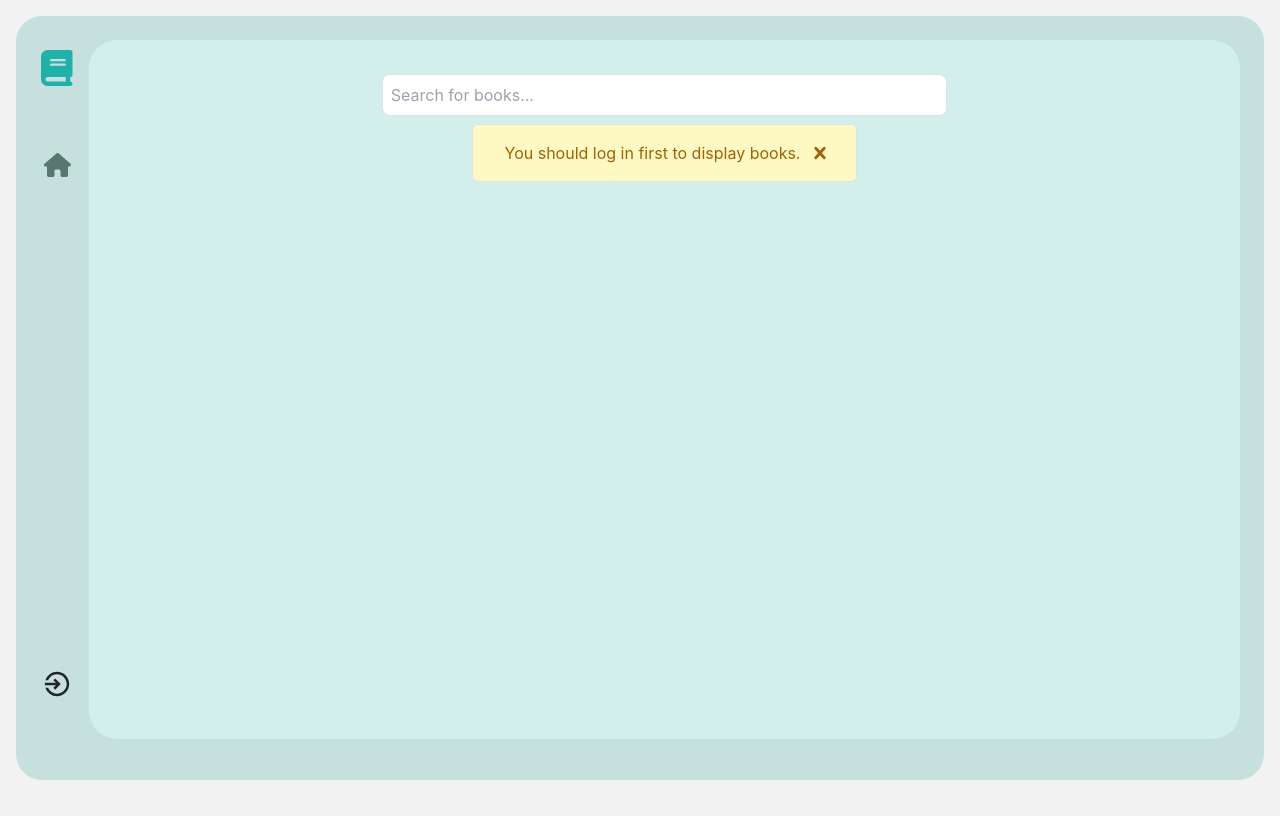
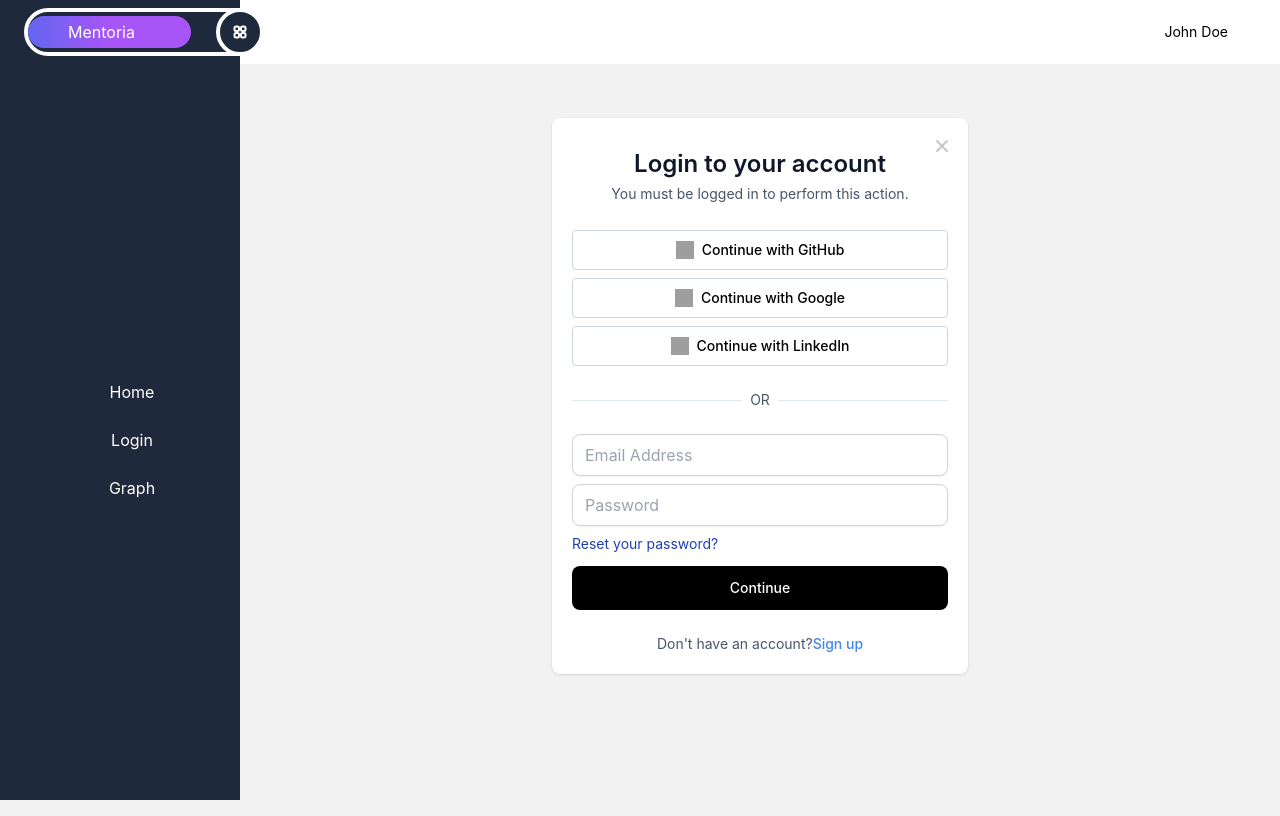
Before and after one commit to Yo445/Mentora, a React (Create React App) app in the folder Client/: page /login in a window 1280 px wide. Before the commit this address led to /home. Built offline with nearby package versions, Linux system fonts and the light colour scheme; grey boxes are pictures that could not be loaded.

Commit message:
add project structure and style

```diff
--- a/Client/package.json
+++ b/Client/package.json
@@ -1,5 +1,5 @@
 {
-  "name": "Libri",
+  "name": "Mentoria",
   "version": "0.1.0",
   "private": true,
   "dependencies": {
--- a/Client/public/index.html
+++ b/Client/public/index.html
@@ -4,7 +4,7 @@
     <meta charset="utf-8" />
     <link rel="icon" href="./icon.png" />
     <meta name="viewport" content="width=device-width, initial-scale=1" />
-    <title>Libri</title>
+    <title>Mentoria</title>
   </head>
   <body>
     <div id="root"></div>
--- a/Client/src/App.jsx
+++ b/Client/src/App.jsx
@@ -1,25 +1,30 @@
-import React from 'react'
-import { Outlet } from "react-router-dom";
+import React, { useState } from 'react';
 import './App.css';
 import SideBar from './Components/Shared/SideBar';
-import 'bootstrap/dist/css/bootstrap.min.css'
-
+import { Outlet } from 'react-router-dom';
 
 export default function App() {
+  const [isSidebarOpen, setIsSidebarOpen] = useState(true);
+
+  const toggleSidebar = () => {
+    setIsSidebarOpen(!isSidebarOpen);
+  };
+
   return (
-    <div className='app-section '>
-    <div className="user-dashboard">
-      <div className="user-dashboard__content">
-      {/* side bar */}
-      <SideBar />
-        {/* dispaly section outlet*/}
-        <div className="user-dashboard__projects-section">
-          <div className="user-dashboard__project-boxes jsGridView">
-              <Outlet />
+    <>
+      <SideBar isOpen={isSidebarOpen} toggleSidebar={toggleSidebar} />
+      <div
+        className={`content transform ease-in-out duration-500 pt-20 px-2 md:px-5 pb-4 ${
+          isSidebarOpen ? 'ml-12 md:ml-60' : 'ml-12'
+        }`}
+      >
+        <div className="flex flex-wrap my-5 -mx-2">
+          <div className="w-full lg:w-1/3 p-2">
+            {/* Add your content or outlet here */}
+            <Outlet />
           </div>
         </div>
       </div>
-    </div>
-    </div>
-  )
+    </>
+  );
 }
--- a/Client/src/Components/Auth/Login.jsx
+++ b/Client/src/Components/Auth/Login.jsx
@@ -43,81 +43,132 @@ const Login = () => {
   };
 
   return (
-    <section className="bg-90  flex box-border justify-center items-center mt-[30px]">
-      <div className="bg-[gainsboro] rounded-2xl flex max-w-3xl p-5 items-center">
-        <div className="md:w-1/2 px-8">
-          <h2 className="font-bold text-3xl text-[#2a626e] mb-[30px]">Login</h2>
-          {/* Error Alert */}
-          {login.err.map((error, index) => (
     <div
-              key={index}
-              className="flex inline-flex justify-between bg-red-100 border border-red-400 text-red-700 px-4 py-3 my-2 rounded  "
-              role="alert"
+      id="login-popup"
+      tabindex="-1"
+      class="   fixed top-[20em] right-0 left-0 z-50 h-full items-center justify-center flex"
     >
-              <span className="block sm:inline pl-2">{login.err}</span>
-              <span
-                className="inline"
-                onClick={(e) => e.currentTarget.parentNode.remove()}
+      <div class="relative p-4 w-full max-w-md h-full md:h-auto">
+        <div class="relative bg-white rounded-lg shadow">
+          <button
+            type="button"
+            class="absolute top-3 right-2.5 text-gray-400 bg-transparent hover:bg-gray-200 hover:text-gray-900 rounded-lg text-sm p-1.5 ml-auto inline-flex items-center popup-close"
           >
             <svg
-                  className="fill-current h-6 w-6"
-                  role="button"
+              aria-hidden="true"
+              class="w-5 h-5"
+              fill="#c6c7c7"
+              viewBox="0 0 20 20"
               xmlns="http://www.w3.org/2000/svg"
-                  viewBox="0 0 20 20"
             >
-                  <title>Close</title>
-                  <path d="M14.348 14.849a1.2 1.2 0 0 1-1.697 0L10 11.819l-2.651 3.029a1.2 1.2 0 1 1-1.697-1.697l2.758-3.15-2.759-3.152a1.2 1.2 0 1 1 1.697-1.697L10 8.183l2.651-3.031a1.2 1.2 0 1 1 1.697 1.697l-2.758 3.152 2.758 3.15a1.2 1.2 0 0 1 0 1.698z" />
+              <path
+                fill-rule="evenodd"
+                d="M4.293 4.293a1 1 0 011.414 0L10 8.586l4.293-4.293a1 1 0 111.414 1.414L11.414 10l4.293 4.293a1 1 0 01-1.414 1.414L10 11.414l-4.293 4.293a1 1 0 01-1.414-1.414L8.586 10 4.293 5.707a1 1 0 010-1.414z"
+                cliprule="evenodd"
+              ></path>
             </svg>
-              </span>
+            <span class="sr-only">Close popup</span>
+          </button>
+
+          <div class="p-5">
+            <h3 class="text-2xl mb-0.5 font-medium"></h3>
+            <p class="mb-4 text-sm font-normal text-gray-800"></p>
+
+            <div class="text-center">
+              <p class="mb-3 text-2xl font-semibold leading-5 text-slate-900">
+                Login to your account
+              </p>
+              <p class="mt-2 text-sm leading-4 text-slate-600">
+                You must be logged in to perform this action.
+              </p>
             </div>
-           ))}
 
-          <form onSubmit={LoginFun} className="flex flex-col gap-4">
+            <div class="mt-7 flex flex-col gap-2">
+              <button class="inline-flex h-10 w-full items-center justify-center gap-2 rounded border border-slate-300 bg-white p-2 text-sm font-medium text-black outline-none focus:ring-2 focus:ring-[#333] focus:ring-offset-1 disabled:cursor-not-allowed disabled:opacity-60">
+                <img
+                  src="https://www.svgrepo.com/show/512317/github-142.svg"
+                  alt="GitHub"
+                  class="h-[18px] w-[18px] "
+                />
+                Continue with GitHub
+              </button>
+
+              <button class="inline-flex h-10 w-full items-center justify-center gap-2 rounded border border-slate-300 bg-white p-2 text-sm font-medium text-black outline-none focus:ring-2 focus:ring-[#333] focus:ring-offset-1 disabled:cursor-not-allowed disabled:opacity-60">
+                <img
+                  src="https://www.svgrepo.com/show/475656/google-color.svg"
+                  alt="Google"
+                  class="h-[18px] w-[18px] "
+                />
+                Continue with Google
+              </button>
+
+              <button class="inline-flex h-10 w-full items-center justify-center gap-2 rounded border border-slate-300 bg-white p-2 text-sm font-medium text-black outline-none focus:ring-2 focus:ring-[#333] focus:ring-offset-1 disabled:cursor-not-allowed disabled:opacity-60">
+                <img
+                  src="https://www.svgrepo.com/show/448234/linkedin.svg"
+                  alt="Google"
+                  class="h-[18px] w-[18px] "
+                />
+                Continue with LinkedIn
+              </button>
+            </div>
+
+            <div class="flex w-full items-center gap-2 py-6 text-sm text-slate-600">
+              <div class="h-px w-full bg-slate-200"></div>
+              OR
+              <div class="h-px w-full bg-slate-200"></div>
+            </div>
+
+            <form class="w-full">
+              <label for="email" class="sr-only">
+                Email address
+              </label>
               <input
-              className="p-2 mt-8 rounded-xl border w-full"
-              type="text"
-              name="name"
-              placeholder="Username"
-              value={login.username}
-              onChange={(e) => setLogin({ ...login, username: e.target.value })}
+                name="email"
+                type="email"
+                autocomplete="email"
+                required=""
+                class="block w-full rounded-lg border border-gray-300 px-3 py-2 shadow-sm outline-none placeholder:text-gray-400 focus:ring-2 focus:ring-black focus:ring-offset-1"
+                placeholder="Email Address"
+                value=""
               />
-
+              <label for="password" class="sr-only">
+                Password
+              </label>
               <input
-              className="p-2 rounded-xl border w-full"
+                name="password"
                 type="password"
-              name="password"
-              id="password"
+                autocomplete="current-password"
+                required=""
+                class="mt-2 block w-full rounded-lg border border-gray-300 px-3 py-2 shadow-sm outline-none placeholder:text-gray-400 focus:ring-2 focus:ring-black focus:ring-offset-1"
                 placeholder="Password"
-              value={login.password}
-              onChange={(e) => setLogin({ ...login, password: e.target.value })}
+                value=""
               />
+              <p class="mb-3 mt-2 text-sm text-gray-500">
+                <a
+                  href="/forgot-password"
+                  class="text-blue-800 hover:text-blue-600"
+                >
+                  Reset your password?
+                </a>
+              </p>
               <button
-              className="bg-[#20b2aa] text-white py-2 rounded-xl hover:scale-105 duration-300 hover:bg-[#6dabb8] font-medium w-full"
                 type="submit"
+                class="inline-flex w-full items-center justify-center rounded-lg bg-black p-2 py-3 text-sm font-medium text-white outline-none focus:ring-2 focus:ring-black focus:ring-offset-1 disabled:bg-gray-400"
               >
-              Login
+                Continue
               </button>
             </form>
 
-          <div className="mt-4 text-sm flex justify-between items-center container-mr ">
-            <p className="mr-3 md:mr-0  text-[gray]">don't have an account</p>
-            <button
-              className="hover:border register text-white bg-[#2a626e] hover:border-gray-400 rounded-xl py-2 px-5 hover:scale-110 hover:bg-[#002c7424] font-semibold duration-300"
-              onClick={handlerec}
-            >
-              Register
-            </button>
+            <div class="mt-6 text-center text-sm text-slate-600">
+              Don't have an account?
+              <a href="/signup" class="font-medium text-[#4285f4]">
+                Sign up
+              </a>
             </div>
           </div>
-        <div className="md:block hidden w-1/2">
-          <img
-            className="rounded-2xl max-h-[1600px]"
-            src={Cover}
-            alt="login form image"
-          />
         </div>
       </div>
-    </section>
+    </div>
   );
 };
 
--- a/Client/src/Components/Shared/SideBar.jsx
+++ b/Client/src/Components/Shared/SideBar.jsx
@@ -1,202 +1,101 @@
-import React, { useEffect } from "react";
-import { Link, useNavigate } from "react-router-dom";
-import { FontAwesomeIcon } from "@fortawesome/react-fontawesome";
-import { faBook, faHouse } from "@fortawesome/free-solid-svg-icons";
-import { FaBookMedical, FaRegUserCircle } from "react-icons/fa";
-import { IoMdLogIn, IoMdLogOut } from "react-icons/io";
-import { removeAuthUser, getAuthUser, isTokenExpired } from "../../helper/Storage";
-import "../components.css";
-import { FaBookBookmark } from "react-icons/fa6";
+import React from "react";
+import { RiHome6Fill } from "react-icons/ri";
+import { TbLogin2 } from "react-icons/tb";
+import { Link } from "react-router-dom";
 
+const SideBar = ({ isOpen, toggleSidebar }) => {
+  return (
+    <>
+      <div class = "fixed w-full z-30 flex bg-white dark:bg-[#0F172A] p-2 items-center justify-center h-16 px-10">
+        <div class = "logo ml-12 dark:text-white  transform ease-in-out duration-500 flex-none h-full flex items-center justify-center">
+        Mentoria
+        </div>
+        <div className="grow h-full flex items-center justify-center"></div>
+        <div className="flex-none h-full text-center flex items-center justify-center">
+          <div className="flex space-x-3 items-center px-3">
+            <div className="hidden md:block text-sm md:text-md text-black dark:text-white">
+              John Doe
+            </div>
+          </div>
+        </div>
+      </div>
 
-const SideBar = () => {
-    const navigate = useNavigate();
+      <aside
+        className={`w-60 ${
+          isOpen ? "translate-x-none" : "-translate-x-48"
+        } fixed transition transform ease-in-out duration-1000 z-50 flex h-screen bg-[#1E293B]`}
+      >
+        <div
+          className={`max-toolbar ${
+            isOpen ? "translate-x-0" : "translate-x-24 scale-x-0"
+          } w-full -right-6 transition transform ease-in duration-300 flex items-center justify-between border-4 border-white dark:border-[#0F172A] bg-[#1E293B] absolute top-2 rounded-full h-12`}
+        >
 
-    useEffect(() => {
-        const checkToken = () => {
-            if (isTokenExpired()) {
-                removeAuthUser();
-                navigate("/");
-            }
-        };
+          <div className="flex items-center space-x-3 group bg-gradient-to-r dark:from-cyan-500 dark:to-blue-500 from-indigo-500 via-purple-500 to-purple-500 pl-10 pr-2 py-1 rounded-full text-white">
+            <div className="transform ease-in-out duration-300 mr-12">
+              Mentoria
+            </div>
+          </div>
+        </div>
 
-        // Check token expiration on component mount
-        checkToken();
+        <div
+          onClick={toggleSidebar}
+          className="-right-6 transition transform ease-in-out duration-500 flex border-4 border-white dark:border-[#0F172A] bg-[#1E293B] dark:hover:bg-blue-500 hover:bg-purple-500 absolute top-2 p-3 rounded-full text-white hover:rotate-45"
+        >
+          <svg
+            xmlns="http://www.w3.org/2000/svg"
+            fill="none"
+            viewBox="0 0 24 24"
+            strokeWidth={3}
+            stroke="currentColor"
+            className="w-4 h-4"
+          >
+            <path
+              strokeLinecap="round"
+              strokeLinejoin="round"
+              d="M3.75 6A2.25 2.25 0 016 3.75h2.25A2.25 2.25 0 0110.5 6v2.25a2.25 2.25 0 01-2.25 2.25H6a2.25 2.25 0 01-2.25-2.25V6zM3.75 15.75A2.25 2.25 0 016 13.5h2.25a2.25 2.25 0 012.25 2.25V18a2.25 2.25 0 01-2.25 2.25H6A2.25 2.25 0 013.75 18v-2.25zM13.5 6a2.25 2.25 0 012.25-2.25H18A2.25 2.25 0 0120.25 6v2.25A2.25 2.25 0 0118 10.5h-2.25a2.25 2.25 0 01-2.25-2.25V6zM13.5 15.75a2.25 2.25 0 012.25-2.25H18a2.25 2.25 0 012.25 2.25V18A2.25 2.25 0 0118 20.25h-2.25A2.25 2.25 0 0113.5 18v-2.25z"
+            />
+          </svg>
+        </div>
 
-        // Optionally, set an interval to periodically check token expiration
-        const interval = setInterval(checkToken, 60000); // Check every 60 seconds
+        {/* Max Sidebar */}
+        <div
+          className={`max text-white mt-20 flex-col space-y-2 w-full h-[calc(100vh)] ${
+            isOpen ? "flex" : "hidden"
+          }`}
+        >
+          <div className="hover:ml-4 w-full text-white hover:text-purple-500 dark:hover:text-blue-500 bg-[#1E293B] p-2 pl-8 rounded-full flex flex-row items-center space-x-3">
+            <div>Home</div>
+          </div>
+          <div className="hover:ml-4 w-full text-white hover:text-purple-500 dark:hover:text-blue-500 bg-[#1E293B] p-2 pl-8 rounded-full flex flex-row items-center space-x-3">
+            <div>Login</div>
+          </div>
+          <div className="hover:ml-4 w-full text-white hover:text-purple-500 dark:hover:text-blue-500 bg-[#1E293B] p-2 pl-8 rounded-full flex flex-row items-center space-x-3">
+            <div>Graph</div>
+          </div>
+        </div>
 
-        return () => clearInterval(interval); // Clean up interval on component unmount
-    }, [navigate]);
-
-    const handleLogout = () => {
-        removeAuthUser();
-        navigate("/login");
-    };
-
-    return (
-        <div className="user-dashboard__sidebar">
-            {/* User Links */}
-            <div className="user-dashboard__sidebar-links">
-                {/* Logo Home */}
-                <Link to={"home"} className="brand-logo">
-                    <FontAwesomeIcon
-                        icon={faBook}
-                        fontSize={"36px"}
-                        color="lightseagreen"
-                    />
-                </Link>
-
-                <br />
-                {/* Home */}
-                <Link to={"home"} className="user-dashboard__sidebar-link">
-                    <FontAwesomeIcon icon={faHouse} fontSize={"24px"} />
-                </Link>
-
-                {
-                    /* Authenticated Routes */
-                    getAuthUser() && (
-                        <div>
-                            {/* Add Book */}
-                            <Link to={"add-book"} className="user-dashboard__sidebar-link">
-                                <FaBookMedical fontSize={"24px"} />
-                            </Link>
-
-                            {/* Wishlist */}
-                            <Link to={"wishlist"} className="user-dashboard__sidebar-link">
-                                <FaBookBookmark fontSize={"24px"} />
-                            </Link>
-                        </div>
-                    )
-                }
-            </div>
-            {/* Bottom Links */}
-            <div className="user-dashboard__sidebar-bottom">
-                {
-                    /* Unauthenticated Routes */
-                    !getAuthUser() && (
-                        // Login
-                        <Link to={"login"} className="user-dashboard__sidebar-link">
-                            <IoMdLogIn fontSize={"30px"} />
-                        </Link>
-                    )
-                }
-
-                {
-                    /* Authenticated Routes */
-                    getAuthUser() && (
-                        <>
-                            {/* Logout */}
-                            <Link
-                                to={"login"}
-                                className="user-dashboard__sidebar-link"
-                                onClick={handleLogout}
-                            >
-                                <IoMdLogOut fontSize={"30px"} color="" />
-                            </Link>
-                            {/* Profile */}
-                            <Link to={"profile"} className="user-dashboard__sidebar-link">
-                                <FaRegUserCircle fontSize={"30px"} />
-                            </Link>
-                        </>
-                    )
-                }
-            </div>
+        {/* Mini Sidebar */}
+        <div
+          className={`mini mt-20 flex flex-col space-y-2 w-full h-[calc(100vh)] ${
+            isOpen ? "hidden" : "flex"
+          }`}
+        >
+          <div className="hover:ml-4 justify-end pr-5 text-white hover:text-purple-500 dark:hover:text-blue-500 w-full bg-[#1E293B] p-3 rounded-full flex">
+            {/* Icon */}
+            <RiHome6Fill />
+          </div>
+          <Link to={"login"} className="hover:ml-4 justify-end pr-5 text-white hover:text-purple-500 dark:hover:text-blue-500 w-full bg-[#1E293B] p-3 rounded-full flex">
+            {/* Icon */}
+            <TbLogin2 />
+          </Link>
+          <div className="hover:ml-4 justify-end pr-5 text-white hover:text-purple-500 dark:hover:text-blue-500 w-full bg-[#1E293B] p-3 rounded-full flex">
+            {/* Icon */}
+          </div>
         </div>
-    );
+      </aside>
+    </>
+  );
 };
 
 export default SideBar;
-
-
-// import React from "react";
-// import { Link } from "react-router-dom";
-// import { FontAwesomeIcon } from "@fortawesome/react-fontawesome";
-// import { faBook, faHouse } from "@fortawesome/free-solid-svg-icons";
-// import { FaBookMedical } from "react-icons/fa";
-// import { FaBookBookmark } from "react-icons/fa6";
-// import { IoMdLogIn } from "react-icons/io";
-// import { FaRegUserCircle } from "react-icons/fa";
-// import { IoMdLogOut } from "react-icons/io";
-// import { removeAuthUser, getAuthUser } from "../../helper/Storage";
-// import { useNavigate } from "react-router-dom";
-
-// import "../components.css";
-
-// const Logout = () => {
-//   removeAuthUser();
-//   useNavigate("/login");
-// };
-
-// export default function SideBar() {
-//   return (
-//     <div className="user-dashboard__sidebar">
-//       {/* User Links */}
-//       <div className="user-dashboard__sidebar-links">
-//         {/* Logo Home */}
-//         <Link to={"home"} className="brand-logo">
-//           <FontAwesomeIcon
-//             icon={faBook}
-//             fontSize={"36px"}
-//             color="lightseagreen"
-//           />
-//         </Link>
-
-//         <br />
-//         {/* Home */}
-//         <Link to={"home"} className="user-dashboard__sidebar-link">
-//           <FontAwesomeIcon icon={faHouse} fontSize={"24px"} />
-//         </Link>
-
-//         {
-//           /* Authenticated Routes */
-//           getAuthUser() && (
-//             <div>
-//               {/* Add Book */}
-//               <Link to={"add-book"} className="user-dashboard__sidebar-link">
-//                 <FaBookMedical fontSize={"24px"} />
-//               </Link>
-
-//               {/* Wishlist */}
-//               <Link to={"wishlist"} className="user-dashboard__sidebar-link">
-//                 <FaBookBookmark fontSize={"24px"} />
-//               </Link>
-//             </div>
-//           )
-//         }
-//       </div>
-//       {/* Bottom Links */}
-//       <div className="user-dashboard__sidebar-bottom">
-//         {
-//           /* Unauthenticated Routes */
-//           !getAuthUser() && (
-//             // Login
-//             <Link to={"login"} className="user-dashboard__sidebar-link">
-//               <IoMdLogIn fontSize={"30px"} />
-//             </Link>
-//           )
-//         }
-
-//         {
-//           /* Authenticated Routes */
-//           getAuthUser() && (
-//             <>
-//               {/* Logout */}
-//               <Link
-//                 to={"login"}
-//                 className="user-dashboard__sidebar-link"
-//                 onClick={Logout}
-//               >
-//                 <IoMdLogOut fontSize={"30px"} color="" />
-//               </Link>
-//               {/* Profile */}
-//               <Link to={"profile"} className="user-dashboard__sidebar-link">
-//                 <FaRegUserCircle fontSize={"30px"} />
-//               </Link>
-//             </>
-//           )
-//         }
-//       </div>
-//     </div>
-//   );
-// }
--- a/Client/src/Components/components.css
+++ b/Client/src/Components/components.css
@@ -1,11 +1,9 @@
 /* Our Colors Pallete*/
 pallete {
-  color: #20b2aa; /* extra color logo , hovers, simple */
-  color: #66cdaa; /* background or shadow */
-  color: #fff; /* fonts and background pages */
-  color: #f0fff0; /* body background color */
-  color: #2f4f4f; /* Shadows , hovers , fonts and */
-  color: #008080; /* fonts and borders */
+  color: #c9dcd2;
+  color: #272129;
+  color: #ddff7d;
+  color: #e8eeec;
 }
 
 /*=========================================== SideBar.css ============================================*/
```
Also changed, not shown: 2 other files (tests, documents, lock files or other folders). Lines whose indentation alone changed are shown as unchanged.
